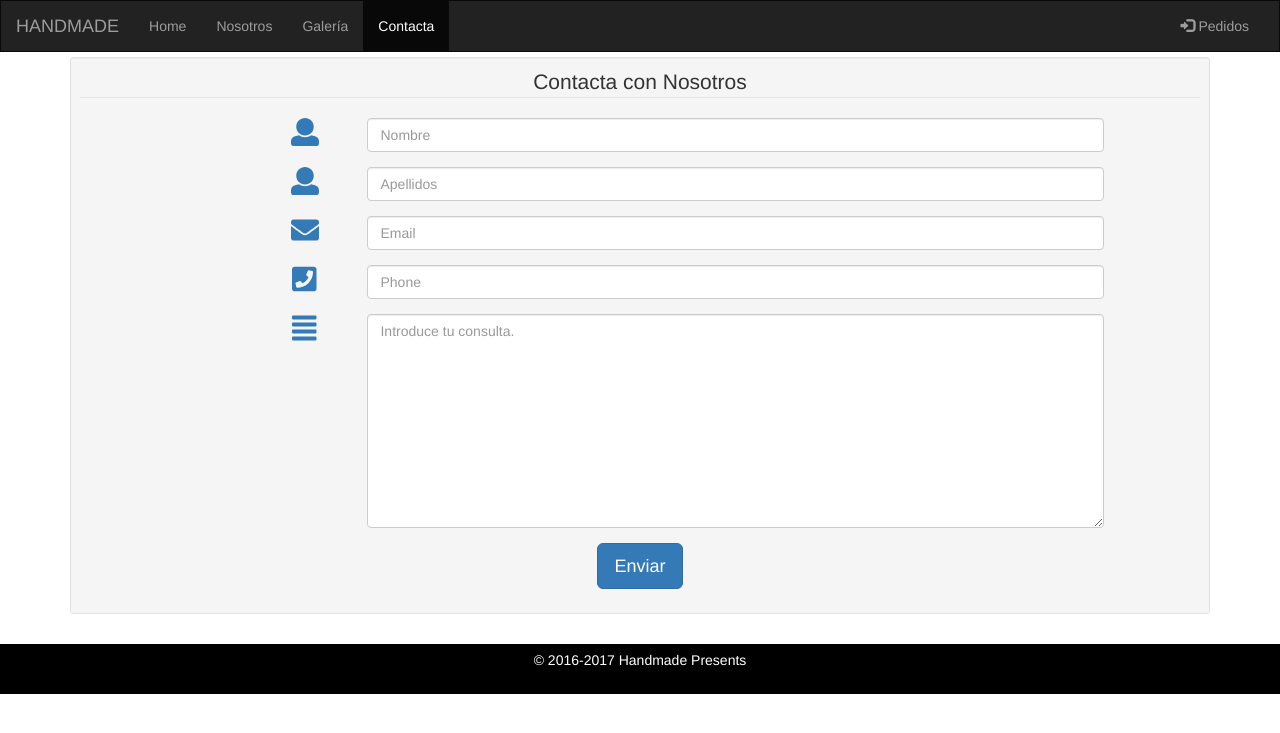
After one commit to FranVP/Handmade, a PHP site: page /contacta_b.php in a window 1280 px wide. The commit adds this page. Shown: the top 733 px of the page. Run offline with PHP 8.4, Linux system fonts and the light colour scheme; data that the repository does not hold is empty; some libraries are stand-ins or nearby versions.

Commit message:
New form contact

```diff
--- /dev/null
+++ b/contacta_b.php
@@ -0,0 +1,135 @@
+<!DOCTYPE html>
+<html lang="en">
+<head>
+    <title>Galería</title>
+    <meta charset="utf-8">
+    <meta name="viewport" content="width=device-width, initial-scale=1">
+    <link rel="stylesheet" href="https://maxcdn.bootstrapcdn.com/bootstrap/3.3.7/css/bootstrap.min.css">
+    <script src="https://ajax.googleapis.com/ajax/libs/jquery/3.3.1/jquery.min.js"></script>
+    <script src="https://maxcdn.bootstrapcdn.com/bootstrap/3.3.7/js/bootstrap.min.js"></script>
+    <script defer src="../Handmade/js/fontawesome-all.js"></script>
+    <style>
+        .navbar {
+            margin-bottom: 0;
+            border-radius: 0;
+        }
+
+        footer {
+            margin-top: 5px;
+            background-color: #000000;
+            color: white;
+            padding: 5px;
+        }
+
+        .container{
+            margin-top: 5px;
+            margin-bottom:10px;
+        }
+
+    </style>
+</head>
+<body>
+<nav class="navbar navbar-inverse">
+    <div class="container-fluid">
+        <div class="navbar-header">
+            <button type="button" class="navbar-toggle" data-toggle="collapse" data-target="#myNavbar">
+                <span class="icon-bar"></span>
+                <span class="icon-bar"></span>
+                <span class="icon-bar"></span>
+            </button>
+            <a class="navbar-brand">HANDMADE</a>
+        </div>
+        <div class="collapse navbar-collapse" id="myNavbar">
+            <ul class="nav navbar-nav">
+                <li><a href="home_b.php">Home</a></li>
+                <li><a href="nosotros_b.php">Nosotros</a></li>
+                <li><a href="galeria_b.php">Galería</a></li>
+                <li class="active"><a href="contacta_b.php">Contacta</a></li>
+            </ul>
+            <ul class="nav navbar-nav navbar-right">
+                <li><a href="loginPedido.php"><span class="glyphicon glyphicon-log-in"></span> Pedidos</a></li>
+            </ul>
+        </div>
+    </div>
+</nav>
+<div class="container">
+    <div class="row">
+        <div class="col-md-12">
+            <div class="well well-sm">
+                <form class="form-horizontal" method="post" action="contactaSendMail.php" method="post">
+                    <fieldset>
+                        <legend class="text-center header">Contacta con Nosotros</legend>
+
+
+                        <div class="form-group">
+                            <span class="col-md-1 col-md-offset-2 text-center"><i class="fa fa-2x fa-user text-primary"></i></span>
+                            <div class="col-md-8">
+                                <input id="fname" name="name" type="text" placeholder="Nombre" class="form-control" required="">
+                            </div>
+                        </div>
+                        <div class="form-group">
+                            <span class="col-md-1 col-md-offset-2 text-center"><i class="fa fa-2x fa-user text-primary"></i></span>
+                            <div class="col-md-8">
+                                <input id="lname" name="lname" type="text" placeholder="Apellidos" class="form-control" required="">
+                            </div>
+                        </div>
+
+                        <div class="form-group">
+                            <span class="col-md-1 col-md-offset-2 text-center"><i class="fa fa-2x fa-envelope text-primary"></i></span>
+                            <div class="col-md-8">
+                                <input id="email" name="email" type="text" placeholder="Email" class="form-control" required="">
+                            </div>
+                        </div>
+
+                        <div class="form-group">
+                            <span class="col-md-1 col-md-offset-2 text-center"><i class="fa fa-2x fa-phone-square text-primary"></i></span>
+                            <div class="col-md-8">
+                                <input id="phone" name="phone" type="text" placeholder="Phone" class="form-control">
+                            </div>
+                        </div>
+
+                        <div class="form-group">
+                            <span class="col-md-1 col-md-offset-2 text-center"><i class="fa fa-2x fa-align-justify text-primary"></i></span>
+                            <div class="col-md-8">
+                                <textarea class="form-control" id="message" name="message"
+                                          placeholder="Introduce tu consulta." rows="10" maxlength="1500"
+                                          required="required"></textarea>
+                            </div>
+                        </div>
+
+
+
+
+
+
+                        <div class="form-group">
+                            <div class="col-md-12 text-center">
+                                <input type="submit" value="Enviar" class="btn btn-primary btn-lg"></input>
+                            </div>
+                        </div>
+                    </fieldset>
+                </form>
+            </div>
+        </div>
+    </div>
+</div>
+<?php
+error_reporting(0);
+$name = $_POST["name"];
+$lname = $_POST["lname"];
+$email = $_POST["email"];
+$phone = $_POST["phone"];
+$message = $_POST["message"];
+?>
+
+<footer class="py-5 bg-dark navbar">
+    <div class="container_footer">
+        <p class="m-0 text-center text-white">© 2016-2017 Handmade Presents</p>
+    </div>
+</footer>
+
+<script src="js/jquery.js"></script>
+<script src="https://ajax.googleapis.com/ajax/libs/jquery/3.1.1/jquery.min.js"></script>
+<script src="https://maxcdn.bootstrapcdn.com/bootstrap/3.3.7/js/bootstrap.min.js"></script>
+</body>
+</html>
--- a/galeria_b.php
+++ b/galeria_b.php
@@ -55,7 +55,7 @@ include('_conbbdd.php');
                 <li><a href="home_b.php">Home</a></li>
                 <li><a href="nosotros_b.php">Nosotros</a></li>
                 <li class="active"><a href="galeria_b.php">Galería</a></li>
-                <li><a href="contacta.php">Contacta</a></li>
+                <li><a href="contacta_b.php">Contacta</a></li>
             </ul>
             <ul class="nav navbar-nav navbar-right">
                 <li><a href="loginPedido.php"><span class="glyphicon glyphicon-log-in"></span> Pedidos</a></li>
--- a/home_b.php
+++ b/home_b.php
@@ -74,7 +74,7 @@
                 <li class="active"><a href="home_b.php">Home</a></li>
                 <li><a href="nosotros_b.php">Nosotros</a></li>
                 <li><a href="galeria_b.php">Galería</a></li>
-                <li><a href="contacta.php">Contacta</a></li>
+                <li><a href="contacta_b.php">Contacta</a></li>
             </ul>
             <ul class="nav navbar-nav navbar-right">
                 <li><a href="loginPedido.php"><span class="glyphicon glyphicon-log-in"></span> Pedidos</a></li>
--- a/nosotros_b.php
+++ b/nosotros_b.php
@@ -45,7 +45,7 @@
                 <li><a href="home_b.php">Home</a></li>
                 <li class="active"><a href="nosotros_b.php">Nosotros</a></li>
                 <li><a href="galeria_b.php">Galería</a></li>
-                <li><a href="contacta.php">Contacta</a></li>
+                <li><a href="contacta_b.php">Contacta</a></li>
             </ul>
             <ul class="nav navbar-nav navbar-right">
                 <li><a href="loginPedido.php"><span class="glyphicon glyphicon-log-in"></span> Pedidos</a></li>
```
